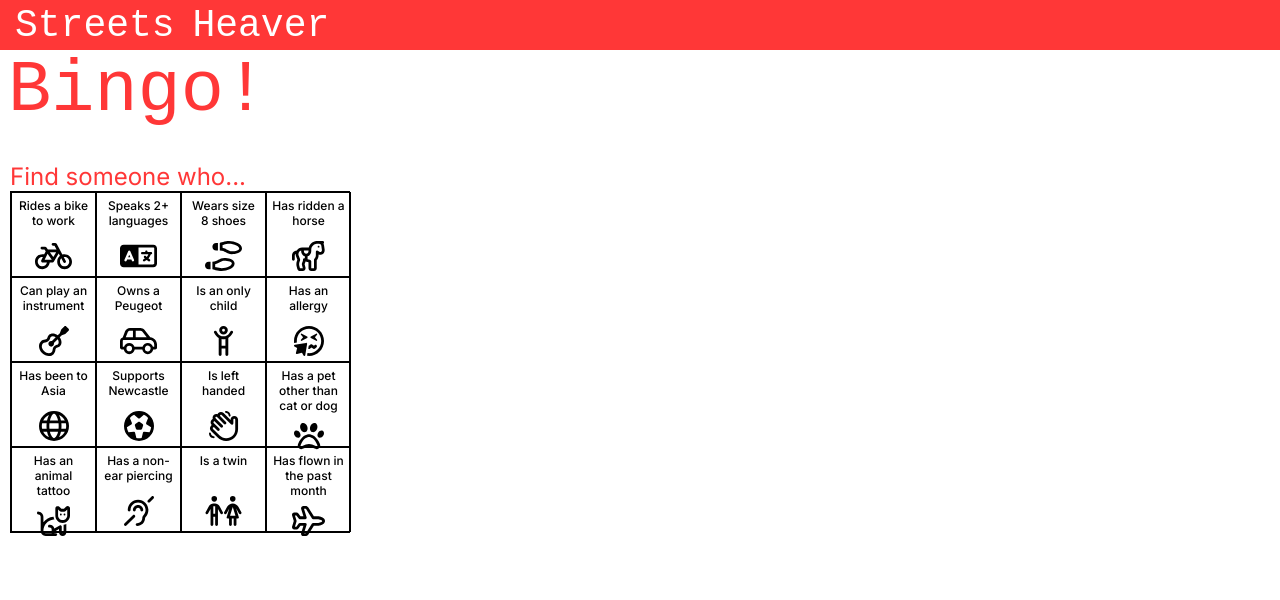
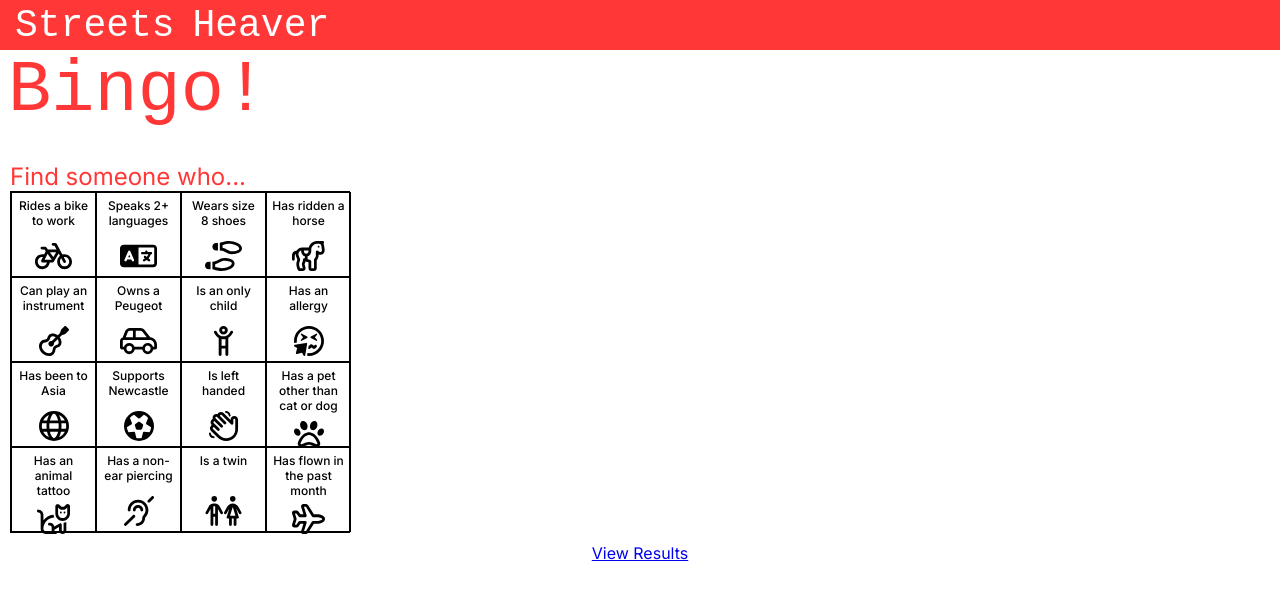
Before and after one commit to luke-o-brien/Bingo, a React (Vite) app: page / in a window 1280 px wide. Shown: the top 600 px of the page. Built offline with nearby package versions, Linux system fonts and the light colour scheme; a web font is replaced by a local one.

Commit message:
results link

```diff
--- a/src/components/game.jsx
+++ b/src/components/game.jsx
@@ -5,6 +5,7 @@ import { Dialog } from "./Dialog/Dialog";
 import { RevertDialog } from "./RevertDialog/RevertDialog";
 import { bingoSquares } from "../Data/BingoData";
 import { SubmitDialog } from "./SubmitDialog/SubmitDialog";
+import { Link } from "react-router";
 
 export const Game = () => {
   const [bingoArray, setBingoArray] = useState(bingoSquares);
@@ -44,7 +45,7 @@ export const Game = () => {
               onClick={() => handleClick(square)}
               className={clsx(
                 classes.GameTile,
-                square.checked && classes.GameTileChecked
+                square.checked && classes.GameTileChecked,
               )}
             >
               <p className={classes.TileText}>{square.title}</p>
@@ -52,6 +53,7 @@ export const Game = () => {
             </div>
           ))}
         </div>
+
         {count < 16 && count >= 1 && (
           <p className={classes.Count}> {count} squares left</p>
         )}
@@ -93,6 +95,9 @@ export const Game = () => {
           startTime={startTime}
         />
       )}
+      <Link to="results" style={{ display: 'flex', width: "100%", textAlign: "center", justifyContent: 'center', marginTop:'10px'}}>
+        <div>View Results</div>
+      </Link>
     </>
   );
 };
--- a/src/components/game.module.css
+++ b/src/components/game.module.css
@@ -50,7 +50,7 @@
   flex-direction: column;
   align-items: center;
   justify-content: space-between;
-  gap: 8px;
+  gap: 6px;
   width: 85px;
   height: 85px;
   cursor: pointer;
```
